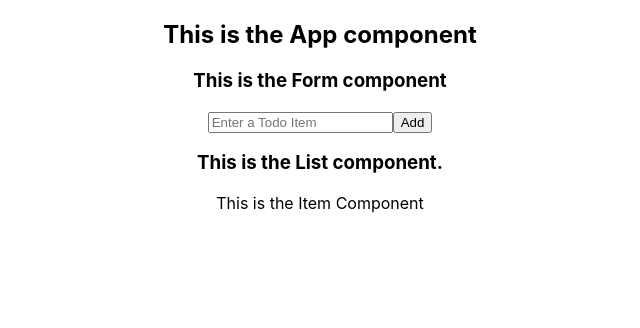
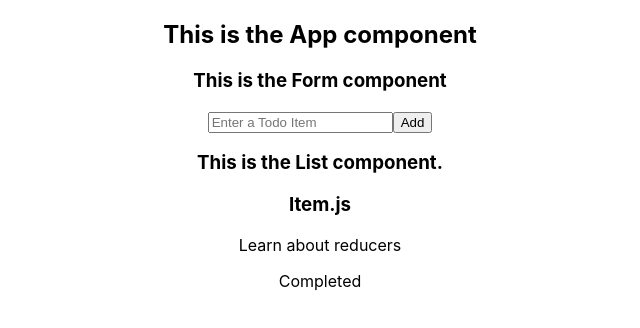
Before and after one commit to bloominstituteoftechnology/reducer-todo, a React (Create React App) app in the folder todo/: page / in a window 1280 px wide. Shown: the top 328 px of the page, without its empty margins (320-960 px from the left). Built offline with nearby package versions, Linux system fonts and the light colour scheme.

Commit message:
was able to render the content of the state into the item.js component but am still not able to render and array of new list items

```diff
--- a/todo/src/components/Item.js
+++ b/todo/src/components/Item.js
@@ -1,8 +1,19 @@
 import React from "react";
 
 const Item = (props) => {
-  console.log("Props in the Item component: ", props);
-  return <p>This is the Item Component</p>;
+  console.log("Props in the Item component: ", props.task);
+
+  return (
+    <div>
+      <h3>Item.js</h3>
+      {props.task.map((item) => (
+        <div>
+          <p>{item.item}</p>
+          {item.completed === false ? <p>Completed</p> : <></>}
+        </div>
+      ))}
+    </div>
+  );
 };
 
 export default Item;
--- a/todo/src/components/List.js
+++ b/todo/src/components/List.js
@@ -4,13 +4,13 @@ import Item from "./Item";
 
 const List = (props) => {
   console.log("Props in the List component: ", props);
-  const [list, setList] = useState([{ ...props.list }]);
+  const [list, setList] = useState([{ ...props }]);
   console.log("This is a list item: ", list);
   return (
     <div>
       <h3>This is the List component. </h3>
       {list.map((task) => (
-        <Item task={task} key={task.id} />
+        <Item task={list} key={task.id} />
       ))}
     </div>
   );
@@ -18,7 +18,9 @@ const List = (props) => {
 
 const mapStateToProps = (state) => {
   return {
-    tasks: [...state.tasks],
+    completed: state.completed,
+    id: state.id,
+    item: state.item,
   };
 };
 export default connect(mapStateToProps, {})(List);
```
